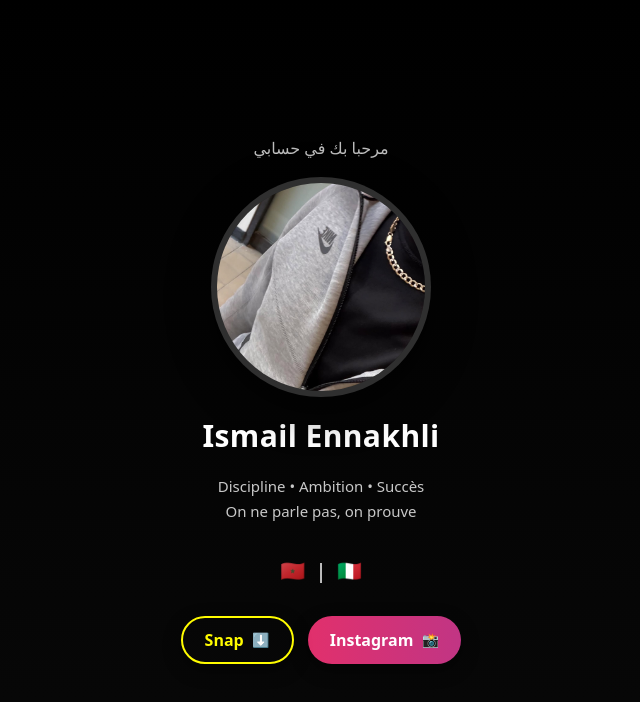
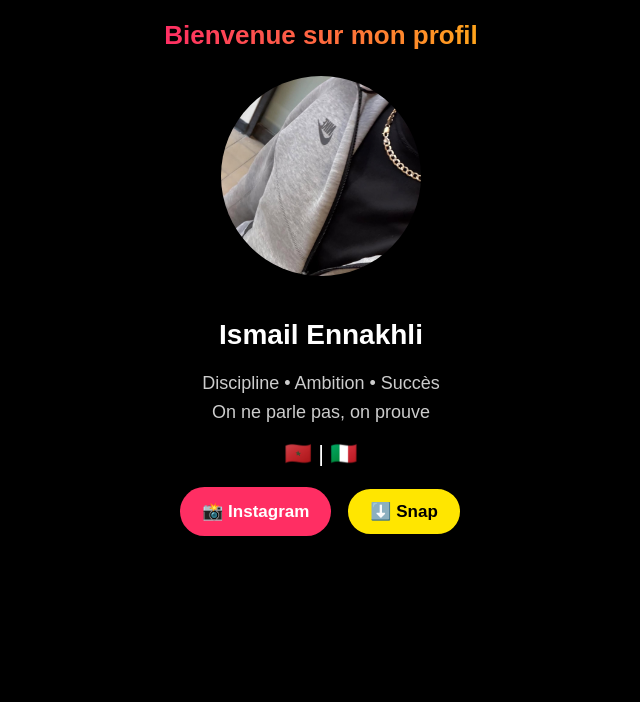
Before and after one commit to fughismail-sudo/ismail-portfolio, a plain HTML site: page index.html in a window 1280 px wide. Shown: the whole page, without its empty margins (319-959 px from the left). Drawn offline with Linux system fonts and the light colour scheme.

Commit message:
Refactor index.html for layout and styling changes
Updated the HTML structure and styles for improved layout and design.

```diff
--- a/index.html
+++ b/index.html
@@ -1,155 +1,106 @@
-<!doctype html>
-<html lang="ar" dir="rtl">
+<!DOCTYPE html>
+<html lang="fr">
 <head>
-  <meta charset="utf-8">
-  <meta name="viewport" content="width=device-width,initial-scale=1">
-  <title>Ismail Ennakhli — Portfolio</title>
+<meta charset="UTF-8">
+<meta name="viewport" content="width=device-width, initial-scale=1.0">
+<title>Ismail Ennakhli</title>
+
 <style>
-    :root{
-      --bg-1:#000;
-      --bg-2:#080808;
-      --text:#ffffff;
-      --muted:rgba(255,255,255,0.78);
-      --accent-pink:#E1306C;
-      --snap:#fffc00;
-    }
-    *{box-sizing:border-box}
-    html,body{height:100%}
-    body{
-      margin:0;
-      min-height:100vh;
-      display:flex;
-      align-items:center;
-      justify-content:center;
-      background:linear-gradient(180deg,var(--bg-1) 0%, var(--bg-2) 100%);
-      font-family:system-ui, -apple-system, "Segoe UI", Roboto, "Helvetica Neue", Arial;
-      color:var(--text);
-      -webkit-font-smoothing:antialiased;
-      -moz-osx-font-smoothing:grayscale;
-      direction:rtl;
+    body {
+        background: #000;
+        margin: 0;
+        font-family: Arial, sans-serif;
+        color: #fff;
+        display: flex;
+        justify-content: center;
+        padding: 20px;
     }
 
-    .card{
-      width:100%;
-      max-width:720px;
-      padding:40px 28px;
-      text-align:center;
+    .card {
+        text-align: center;
+        max-width: 430px;
     }
 
-    /* تحية فوق */
     .welcome {
-      font-size:16px;
-      color:var(--muted);
-      margin-bottom:18px;
-      opacity:0.95;
-    }
-
-    .profile-wrap{
-      display:flex;
-      flex-direction:column;
-      align-items:center;
-      gap:12px;
+        font-size: 26px;
+        font-weight: 800;
+        background: linear-gradient(90deg, #ff2e63, #ffa41b);
+        -webkit-background-clip: text;
+        -webkit-text-fill-color: transparent;
+        margin-bottom: 25px;
     }
 
     .profile-img {
-      width:220px;
-      height:220px;
-      border-radius:50%;
-      object-fit:cover;
-      border:6px solid rgba(255,255,255,0.06);
-      box-shadow:0 12px 40px rgba(0,0,0,0.7), 0 0 60px rgba(255,255,255,0.02) inset;
-      transition:transform .45s cubic-bezier(.2,.9,.3,1), box-shadow .45s;
-      transform:translateY(0);
-      background:#222;
-    }
-
-    .profile-img:hover{
-      transform:translateY(-6px) scale(1.02);
-      box-shadow:0 18px 60px rgba(0,0,0,0.7), 0 0 40px rgba(225,48,108,0.06);
+        width: 200px;
+        height: 200px;
+        border-radius: 50%;
+        object-fit: cover;
+        margin-bottom: 20px;
     }
 
     .name {
-      font-size:30px;
-      font-weight:800;
-      margin:6px 0 6px;
-      letter-spacing:0.4px;
+        font-size: 28px;
+        font-weight: 700;
+        margin-bottom: 10px;
     }
 
     .bio {
-      color:var(--muted);
-      font-size:15px;
-      line-height:1.7;
-      max-width:720px;
-      margin:0 0 10px;
+        font-size: 18px;
+        opacity: 0.8;
+        margin-bottom: 15px;
+        line-height: 1.6;
     }
 
-    .flags{
-      font-size:20px;
-      margin:10px 0 14px;
+    .flags {
+        margin-bottom: 20px;
+        font-size: 22px;
     }
 
-    .actions{
-      display:flex;
-      gap:14px;
-      justify-content:center;
-      flex-wrap:wrap;
-      margin-top:6px;
+    .actions {
+        display: flex;
+        justify-content: center;
+        gap: 15px;
+        margin-top: 20px;
     }
 
-    .btn{
-      display:inline-flex;
-      align-items:center;
-      justify-content:center;
-      gap:8px;
-      padding:11px 22px;
-      border-radius:28px;
-      border:1px solid rgba(255,255,255,0.08);
-      text-decoration:none;
-      color:var(--text);
-      font-weight:700;
-      transition:transform .18s, box-shadow .18s;
-      box-shadow:0 6px 18px rgba(0,0,0,0.45);
+    .btn {
+        padding: 12px 22px;
+        border-radius: 30px;
+        text-decoration: none;
+        font-size: 17px;
+        font-weight: bold;
+        display: flex;
+        align-items: center;
+        gap: 6px;
     }
 
-    .btn:active{ transform:translateY(1px) }
-
-    .btn.instagram{
-      background: linear-gradient(90deg, var(--accent-pink) 0%, #C13584 100%);
-      border:none;
-      color:white;
+    .instagram {
+        background: #ff2e63;
+        color: #fff;
     }
 
-    .btn.snap{
-      background:transparent;
-      border:2px solid var(--snap);
-      color:var(--snap);
-      font-weight:800;
+    .snap {
+        background: #ffe600;
+        color: #000;
+        border: 2px solid #000;
     }
 
-    .btn .icon {
-      display:inline-block;
-      width:18px;height:18px;
-      line-height:18px;font-size:14px;text-align:center;
-    }
-
-    /* small screens */
     @media (max-width:480px){
       .profile-img{ width:160px; height:160px;}
       .name{ font-size:22px;}
       .bio{ font-size:14px; }
       .btn{ padding:10px 16px; font-size:14px; }
     }
+</style>
 
-  </style>
 </head>
 <body>
+
 <div class="card">
-    <!-- تحية فوق الحساب -->
-    <div class="welcome">مرحبا بك في حسابي</div>
 
-    <div class="profile-wrap">
-      <!-- غيري اسم الصورة لو مختلف -->
-      <img src="IMG_1755.jpeg" alt="Ismail Ennakhli" class="profile-img">
+    <div class="welcome">Bienvenue sur mon profil</div>
+
+    <img src="IMG_1755.jpeg" class="profile-img" alt="profile">
 
     <h1 class="name">Ismail Ennakhli</h1>
 
@@ -158,21 +109,21 @@
         On ne parle pas, on prouve
     </p>
 
-      <div class="flags">🇲🇦 &nbsp;|&nbsp; 🇮🇹</div>
+    <div class="flags">🇲🇦 | 🇮🇹</div>
 
     <div class="actions">
-        <!-- عدلي USERNAME إلى اسم حسابك -->
-        <a class="btn instagram" href="https://www.instagram.com/ismail__enn" target="_blank" rel="noopener">
-          <span class="icon">📸</span>
-          Instagram
+
+        <a class="btn instagram" href="https://www.instagram.com/ismail__enn">
+            📸 Instagram
         </a>
 
-        <a class="btn snap" href="https://snapchat.com/add/ismailnakhlii" target="_blank" rel="noopener">
-          <span class="icon">⬇️</span>
-          Snap
+        <a class="btn snap" href="https://snapchat.com/add/ismailnakhlii">
+            ⬇️ Snap
         </a>
+
     </div>
+
 </div>
-  </div>
+
 </body>
 </html>
```
Lines whose indentation alone changed are shown as unchanged.
